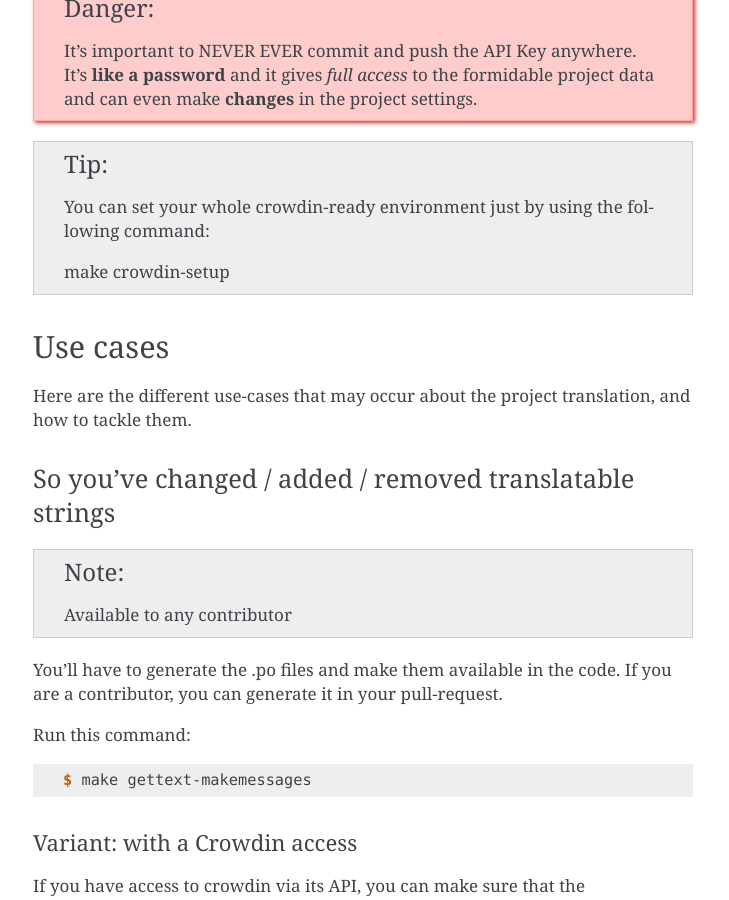
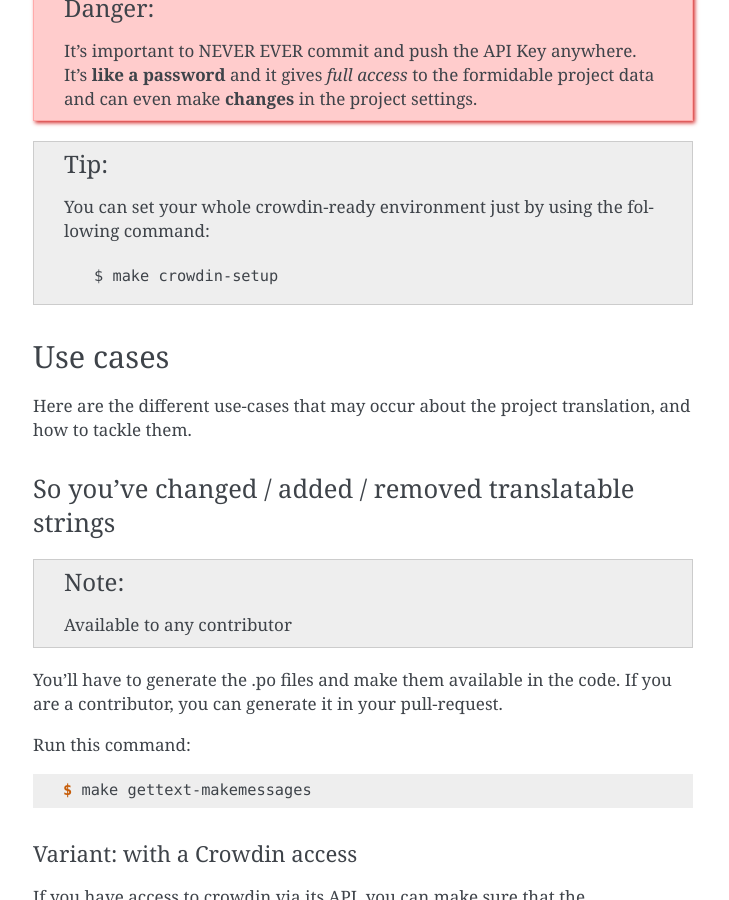
Before and after one commit to peopledoc/django-formidable, a Sphinx documentation site: the page built from docs/source/translations.rst, in a window 1280 px wide and 900 px high, scrolled down 1198 px. Shown: the whole window, without its empty margins (387-1116 px from the left). Built offline with Sphinx 7.4.7, drawn with Linux system fonts in a browser that asks for light colours.

Commit message:
refs #168 -- latest nitpicks ; thx @wo0dyn

```diff
--- a/docs/source/translations.rst
+++ b/docs/source/translations.rst
@@ -54,7 +54,7 @@
 
 .. tip:: You can set your whole crowdin-ready environment just by using the following command::
 
-        make crowdin-setup
+        $ make crowdin-setup
 
 Use cases
 =========
```
Also changed, not shown: 1 other file.
